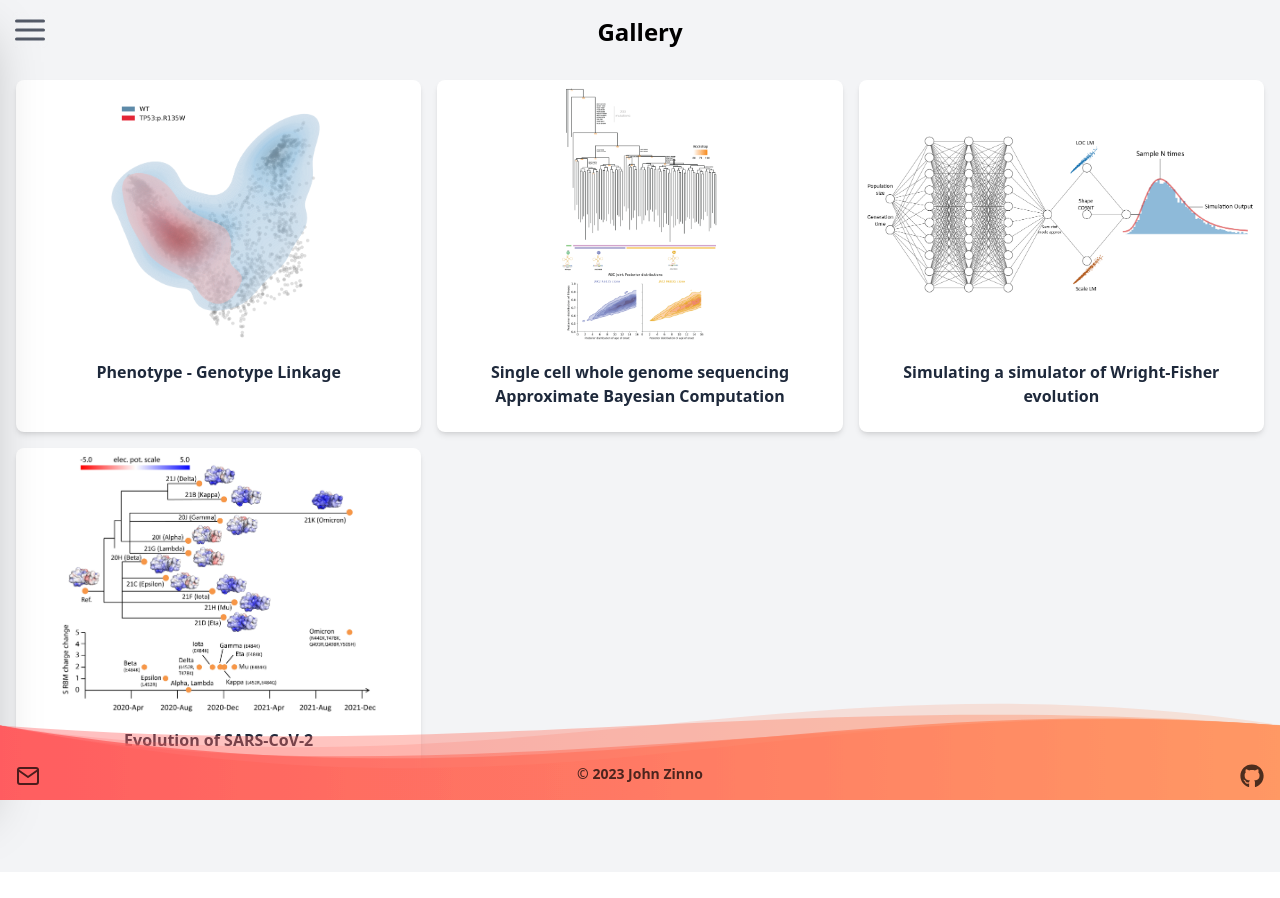
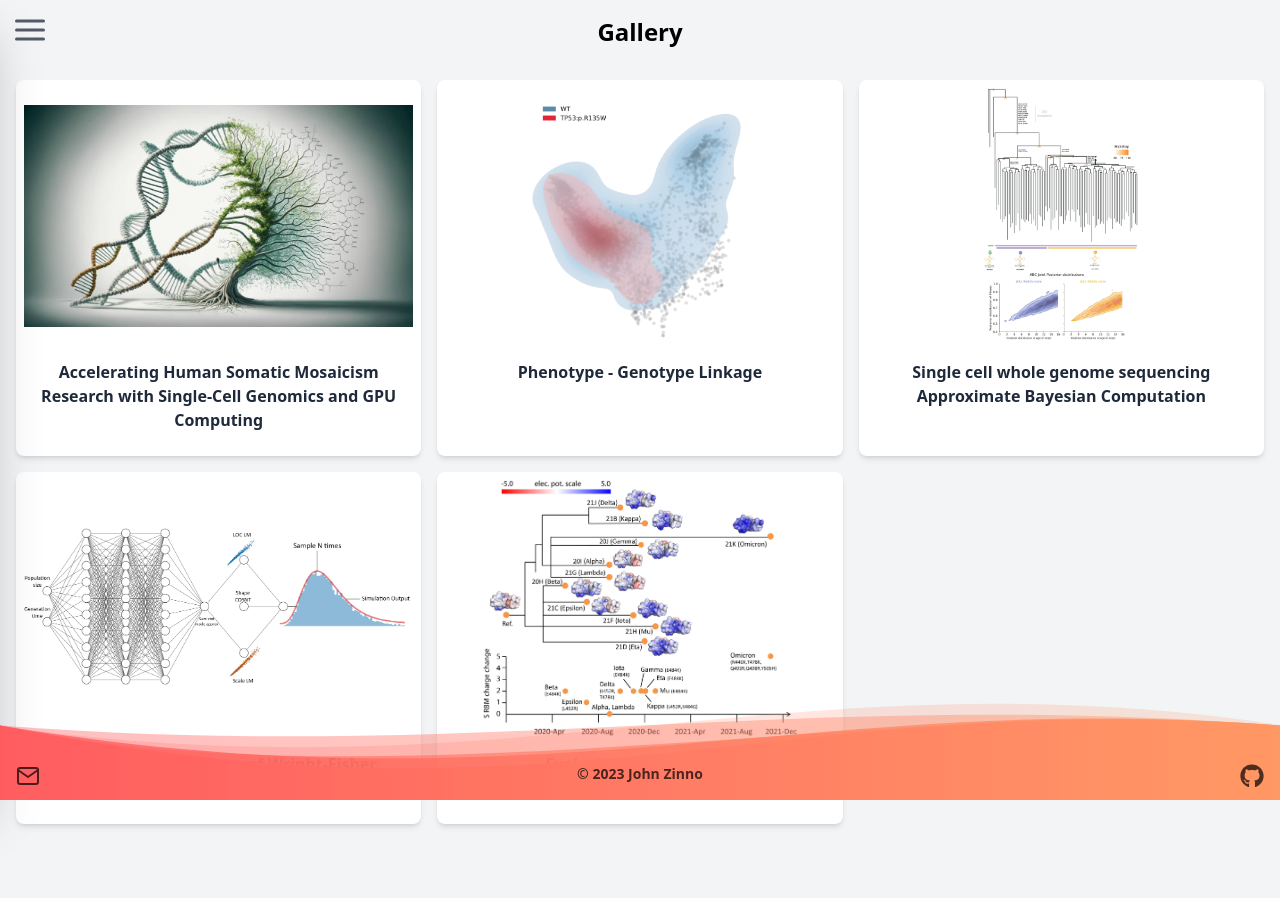
Before and after one commit to jzinno/jzinno.github.io, a Next.js app: page /gallery in a window 1280 px wide. Shown: the top 898 px of the page. Before the commit the page ends 872 px from the top, so only its background shows below. Built offline with nearby package versions, Linux system fonts and the light colour scheme.

Commit message:
add oci blog post

```diff
--- a/components/GalleryCard.tsx
+++ b/components/GalleryCard.tsx
@@ -54,7 +54,7 @@ const GalleryCard: React.FC<GalleryCardProps> = ({
             <div className="p-4 overflow-y-auto bg-white">
               <div className="flex flex-col md:flex-row md:items-center">
                 <div className="md:w-3/5 md:mr-4 mb-2">
-                  <div className="m-2">
+                  <div className="m-2 rounded-lg overflow-hidden">
                     <Image
                       src={featureImage}
                       alt={title}
--- a/pages/gallery.tsx
+++ b/pages/gallery.tsx
@@ -6,6 +6,14 @@ import GalleryCard from "../components/GalleryCard";
 
 const Gallery: React.FC = () => {
   const galleryItems = [
+    {
+      featureImage: "/oci-blog.jpg",
+      title:
+        "Accelerating Human Somatic Mosaicism Research with Single-Cell Genomics and GPU Computing",
+      about:
+        "In collaboration Oracle we have developed pipelines for constructing the world's largest human single-cell multiomic phylogenies as record speeds. This was made possible through the innovative use of single-cell whole genome and whole transcriptome sequencing (SMART PTA), which allows for the analysis of genetic material at an unprecedented single-cell resolution and scale. By leveraging Oracle's GPU computing resources, the project significantly accelerated the processing of massive datasets, enabling the rapid analysis of many thousands of single-cell genomes. This work not only enhances our understanding of human somatic evolution but also paves the way for future advancements in personalized medicine and genomic research.",
+      blog: "https://blogs.oracle.com/cloud-infrastructure/post/oci-ny-genome-center-singlecell-genome-collab",
+    },
     {
       featureImage: "/TP53_diffmap.png",
       title: "Phenotype - Genotype Linkage",
```
Also changed, not shown: public/oci-blog.jpg (added).
